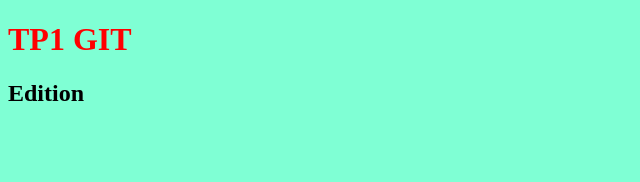
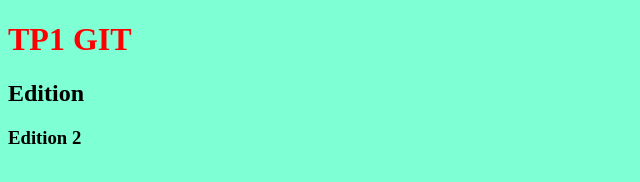
Before and after one commit to YassineElkefi/TpGit, a plain HTML site: page index.html in a window 1280 px wide. Shown: the whole page, without its empty margins (0-640 px from the left). Drawn offline with Linux system fonts and the light colour scheme.

Commit message:
modif sur branche idee

```diff
--- a/index.html
+++ b/index.html
@@ -9,5 +9,6 @@
 <body>
     <h1>TP1 GIT</h1>
     <h2>Edition</h2>
+    <h3>Edition 2</h3>
 </body>
 </html>
```
Also changed, not shown: idee1.txt (added).
